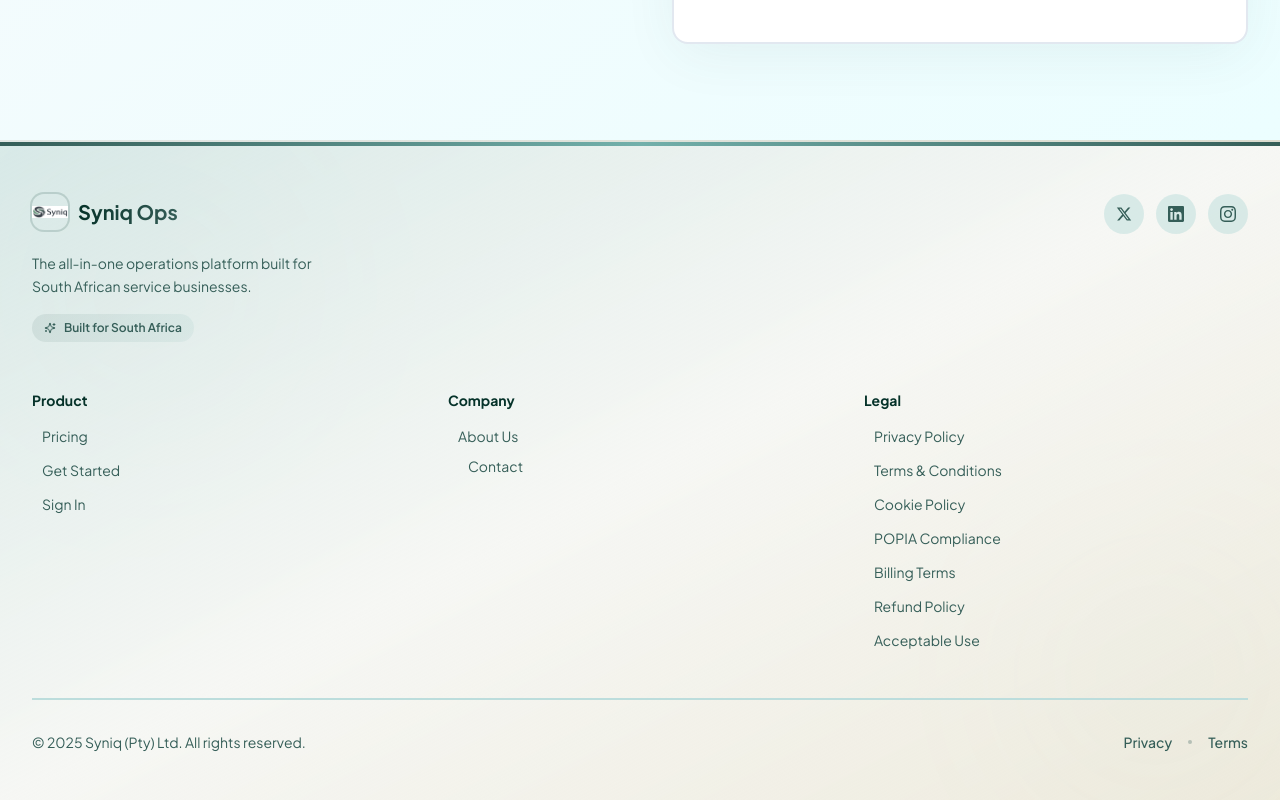
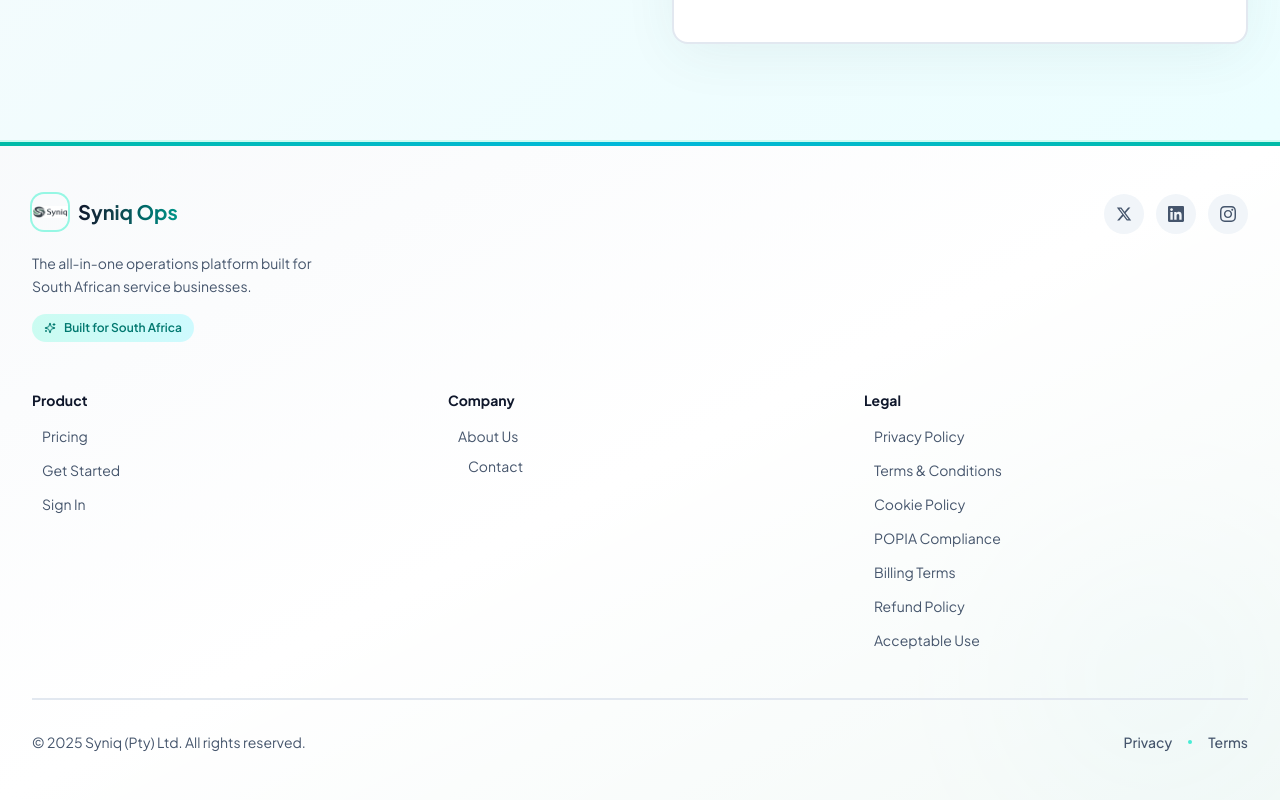
Before and after one commit to syniqptyltd/syniq-ops, a Next.js app: page /contact in a window 1280 px wide. Shown: the part 892-1692 px from the top of the page. Built offline with nearby package versions, Linux system fonts and the light colour scheme; no server answers.

Commit message:
Update frontend

```diff
--- a/src/components/footer.tsx
+++ b/src/components/footer.tsx
@@ -4,15 +4,15 @@ import { Mail, Sparkles } from "lucide-react"
 
 export function Footer() {
   return (
-    <footer className="relative overflow-hidden border-t-2 border-primary/10 bg-gradient-to-br from-muted/50 via-background to-accent/20">
+    <footer className="relative overflow-hidden border-t-2 border-teal-100 bg-gradient-to-br from-slate-50 via-white to-cyan-50/30">
       {/* Decorative background elements */}
       <div className="absolute inset-0 -z-10">
-        <div className="absolute left-0 top-0 h-[300px] w-[300px] rounded-full bg-primary opacity-5 blur-[100px]" />
-        <div className="absolute right-0 bottom-0 h-[250px] w-[250px] rounded-full bg-secondary opacity-5 blur-[100px]" />
+        <div className="absolute left-0 top-0 h-[300px] w-[300px] rounded-full bg-teal-500 opacity-5 blur-[100px]" />
+        <div className="absolute right-0 bottom-0 h-[250px] w-[250px] rounded-full bg-cyan-500 opacity-5 blur-[100px]" />
       </div>
 
       {/* Top gradient line */}
-      <div className="h-1 bg-gradient-to-r from-primary via-secondary to-primary" />
+      <div className="h-1 bg-gradient-to-r from-teal-500 via-cyan-500 to-teal-500" />
 
       <div className="relative mx-auto max-w-7xl px-4 py-12 sm:px-6 lg:px-8">
         {/* Header with Logo and Social Icons */}
@@ -20,7 +20,7 @@ export function Footer() {
           {/* Brand */}
           <div>
             <Link href="/" className="group inline-flex items-center gap-2.5 transition-all hover:scale-105">
-              <div className="relative h-9 w-9 overflow-hidden rounded-lg ring-2 ring-primary/20 transition-all group-hover:ring-primary/40 group-hover:shadow-lg group-hover:shadow-primary/20">
+              <div className="relative h-9 w-9 overflow-hidden rounded-lg ring-2 ring-teal-200 transition-all group-hover:ring-teal-400 group-hover:shadow-lg group-hover:shadow-teal-500/20">
                 <Image
                   src="/SYNIQ-LOGO.png"
                   alt="Syniq Ops Logo"
@@ -28,14 +28,14 @@ export function Footer() {
                   className="object-contain"
                 />
               </div>
-              <span className="bg-gradient-to-r from-foreground to-primary bg-clip-text text-xl font-bold text-transparent">
+              <span className="bg-gradient-to-r from-slate-900 to-teal-600 bg-clip-text text-xl font-bold text-transparent">
                 Syniq Ops
               </span>
             </Link>
-            <p className="mt-4 max-w-xs text-sm leading-relaxed text-muted-foreground">
+            <p className="mt-4 max-w-xs text-sm leading-relaxed text-slate-600">
               The all-in-one operations platform built for South African service businesses.
             </p>
-            <div className="mt-4 inline-flex items-center gap-2 rounded-full bg-gradient-to-r from-primary/10 to-secondary/10 px-3 py-1.5 text-xs font-semibold text-primary">
+            <div className="mt-4 inline-flex items-center gap-2 rounded-full bg-gradient-to-r from-teal-100 to-cyan-100 px-3 py-1.5 text-xs font-semibold text-teal-700">
               <Sparkles className="h-3 w-3" />
               Built for South Africa
             </div>
@@ -47,10 +47,10 @@ export function Footer() {
               href="https://x.com/SyniqPtyLtd"
               target="_blank"
               rel="noopener noreferrer"
-              className="group flex h-10 w-10 items-center justify-center rounded-full bg-muted/50 transition-all hover:bg-primary/10 hover:scale-110"
+              className="group flex h-10 w-10 items-center justify-center rounded-full bg-slate-100 transition-all hover:bg-teal-100 hover:scale-110"
               aria-label="X (Twitter)"
             >
-              <svg className="h-4 w-4 text-muted-foreground transition-colors group-hover:text-primary" fill="currentColor" viewBox="0 0 24 24">
+              <svg className="h-4 w-4 text-slate-600 transition-colors group-hover:text-teal-600" fill="currentColor" viewBox="0 0 24 24">
                 <path d="M18.244 2.25h3.308l-7.227 8.26 8.502 11.24H16.17l-5.214-6.817L4.99 21.75H1.68l7.73-8.835L1.254 2.25H8.08l4.713 6.231zm-1.161 17.52h1.833L7.084 4.126H5.117z"/>
               </svg>
             </a>
@@ -58,10 +58,10 @@ export function Footer() {
               href="https://www.linkedin.com/company/syniq-pty-ltd/"
               target="_blank"
               rel="noopener noreferrer"
-              className="group flex h-10 w-10 items-center justify-center rounded-full bg-muted/50 transition-all hover:bg-primary/10 hover:scale-110"
+              className="group flex h-10 w-10 items-center justify-center rounded-full bg-slate-100 transition-all hover:bg-teal-100 hover:scale-110"
               aria-label="LinkedIn"
             >
-              <svg className="h-4 w-4 text-muted-foreground transition-colors group-hover:text-primary" fill="currentColor" viewBox="0 0 24 24">
+              <svg className="h-4 w-4 text-slate-600 transition-colors group-hover:text-teal-600" fill="currentColor" viewBox="0 0 24 24">
                 <path d="M20.447 20.452h-3.554v-5.569c0-1.328-.027-3.037-1.852-3.037-1.853 0-2.136 1.445-2.136 2.939v5.667H9.351V9h3.414v1.561h.046c.477-.9 1.637-1.85 3.37-1.85 3.601 0 4.267 2.37 4.267 5.455v6.286zM5.337 7.433c-1.144 0-2.063-.926-2.063-2.065 0-1.138.92-2.063 2.063-2.063 1.14 0 2.064.925 2.064 2.063 0 1.139-.925 2.065-2.064 2.065zm1.782 13.019H3.555V9h3.564v11.452zM22.225 0H1.771C.792 0 0 .774 0 1.729v20.542C0 23.227.792 24 1.771 24h20.451C23.2 24 24 23.227 24 22.271V1.729C24 .774 23.2 0 22.222 0h.003z"/>
               </svg>
             </a>
@@ -69,10 +69,10 @@ export function Footer() {
               href="https://www.instagram.com/syniqptyltd/"
               target="_blank"
               rel="noopener noreferrer"
-              className="group flex h-10 w-10 items-center justify-center rounded-full bg-muted/50 transition-all hover:bg-primary/10 hover:scale-110"
+              className="group flex h-10 w-10 items-center justify-center rounded-full bg-slate-100 transition-all hover:bg-teal-100 hover:scale-110"
               aria-label="Instagram"
             >
-              <svg className="h-4 w-4 text-muted-foreground transition-colors group-hover:text-primary" fill="currentColor" viewBox="0 0 24 24">
+              <svg className="h-4 w-4 text-slate-600 transition-colors group-hover:text-teal-600" fill="currentColor" viewBox="0 0 24 24">
                 <path d="M12 2.163c3.204 0 3.584.012 4.85.07 3.252.148 4.771 1.691 4.919 4.919.058 1.265.069 1.645.069 4.849 0 3.205-.012 3.584-.069 4.849-.149 3.225-1.664 4.771-4.919 4.919-1.266.058-1.644.07-4.85.07-3.204 0-3.584-.012-4.849-.07-3.26-.149-4.771-1.699-4.919-4.92-.058-1.265-.07-1.644-.07-4.849 0-3.204.013-3.583.07-4.849.149-3.227 1.664-4.771 4.919-4.919 1.266-.057 1.645-.069 4.849-.069zm0-2.163c-3.259 0-3.667.014-4.947.072-4.358.2-6.78 2.618-6.98 6.98-.059 1.281-.073 1.689-.073 4.948 0 3.259.014 3.668.072 4.948.2 4.358 2.618 6.78 6.98 6.98 1.281.058 1.689.072 4.948.072 3.259 0 3.668-.014 4.948-.072 4.354-.2 6.782-2.618 6.979-6.98.059-1.28.073-1.689.073-4.948 0-3.259-.014-3.667-.072-4.947-.196-4.354-2.617-6.78-6.979-6.98-1.281-.059-1.69-.073-4.949-.073zm0 5.838c-3.403 0-6.162 2.759-6.162 6.162s2.759 6.163 6.162 6.163 6.162-2.759 6.162-6.163c0-3.403-2.759-6.162-6.162-6.162zm0 10.162c-2.209 0-4-1.79-4-4 0-2.209 1.791-4 4-4s4 1.791 4 4c0 2.21-1.791 4-4 4zm6.406-11.845c-.796 0-1.441.645-1.441 1.44s.645 1.44 1.441 1.44c.795 0 1.439-.645 1.439-1.44s-.644-1.44-1.439-1.44z"/>
               </svg>
             </a>
@@ -84,32 +84,32 @@ export function Footer() {
 
           {/* Product */}
           <div>
-            <h3 className="mb-3 text-sm font-bold text-foreground">Product</h3>
-            <ul className="space-y-2.5 text-sm text-muted-foreground">
+            <h3 className="mb-3 text-sm font-bold text-slate-900">Product</h3>
+            <ul className="space-y-2.5 text-sm text-slate-600">
               <li>
                 <Link
                   href="/pricing"
-                  className="group inline-flex items-center gap-1.5 transition-colors hover:text-primary"
+                  className="group inline-flex items-center gap-1.5 transition-colors hover:text-teal-600"
                 >
-                  <span className="h-1 w-1 rounded-full bg-primary opacity-0 transition-opacity group-hover:opacity-100" />
+                  <span className="h-1 w-1 rounded-full bg-teal-600 opacity-0 transition-opacity group-hover:opacity-100" />
                   Pricing
                 </Link>
               </li>
               <li>
                 <Link
                   href="/pricing"
-                  className="group inline-flex items-center gap-1.5 transition-colors hover:text-primary"
+                  className="group inline-flex items-center gap-1.5 transition-colors hover:text-teal-600"
                 >
-                  <span className="h-1 w-1 rounded-full bg-primary opacity-0 transition-opacity group-hover:opacity-100" />
+                  <span className="h-1 w-1 rounded-full bg-teal-600 opacity-0 transition-opacity group-hover:opacity-100" />
                   Get Started
                 </Link>
               </li>
               <li>
                 <Link
                   href="/login"
-                  className="group inline-flex items-center gap-1.5 transition-colors hover:text-primary"
+                  className="group inline-flex items-center gap-1.5 transition-colors hover:text-teal-600"
                 >
-                  <span className="h-1 w-1 rounded-full bg-primary opacity-0 transition-opacity group-hover:opacity-100" />
+                  <span className="h-1 w-1 rounded-full bg-teal-600 opacity-0 transition-opacity group-hover:opacity-100" />
                   Sign In
                 </Link>
               </li>
@@ -118,21 +118,21 @@ export function Footer() {
 
           {/* Company */}
           <div>
-            <h3 className="mb-3 text-sm font-bold text-foreground">Company</h3>
-            <ul className="space-y-2.5 text-sm text-muted-foreground">
+            <h3 className="mb-3 text-sm font-bold text-slate-900">Company</h3>
+            <ul className="space-y-2.5 text-sm text-slate-600">
               <li>
                 <Link
                   href="/about"
-                  className="group inline-flex items-center gap-1.5 transition-colors hover:text-primary"
+                  className="group inline-flex items-center gap-1.5 transition-colors hover:text-teal-600"
                 >
-                  <span className="h-1 w-1 rounded-full bg-primary opacity-0 transition-opacity group-hover:opacity-100" />
+                  <span className="h-1 w-1 rounded-full bg-teal-600 opacity-0 transition-opacity group-hover:opacity-100" />
                   About Us
                 </Link>
               </li>
               <li>
                 <a
                   href="mailto:info@syniqsolutions.co.za"
-                  className="group inline-flex items-center gap-1.5 transition-colors hover:text-secondary"
+                  className="group inline-flex items-center gap-1.5 transition-colors hover:text-cyan-600"
                 >
                   <Mail className="h-3.5 w-3.5 opacity-0 transition-opacity group-hover:opacity-100" />
                   Contact
@@ -143,68 +143,68 @@ export function Footer() {
 
           {/* Legal */}
           <div>
-            <h3 className="mb-3 text-sm font-bold text-foreground">Legal</h3>
-            <ul className="space-y-2.5 text-sm text-muted-foreground">
+            <h3 className="mb-3 text-sm font-bold text-slate-900">Legal</h3>
+            <ul className="space-y-2.5 text-sm text-slate-600">
               <li>
                 <Link
                   href="/legal/privacy"
-                  className="group inline-flex items-center gap-1.5 transition-colors hover:text-primary"
+                  className="group inline-flex items-center gap-1.5 transition-colors hover:text-teal-600"
                 >
-                  <span className="h-1 w-1 rounded-full bg-primary opacity-0 transition-opacity group-hover:opacity-100" />
+                  <span className="h-1 w-1 rounded-full bg-teal-600 opacity-0 transition-opacity group-hover:opacity-100" />
                   Privacy Policy
                 </Link>
               </li>
               <li>
                 <Link
                   href="/legal/terms"
-                  className="group inline-flex items-center gap-1.5 transition-colors hover:text-primary"
+                  className="group inline-flex items-center gap-1.5 transition-colors hover:text-teal-600"
                 >
-                  <span className="h-1 w-1 rounded-full bg-primary opacity-0 transition-opacity group-hover:opacity-100" />
+                  <span className="h-1 w-1 rounded-full bg-teal-600 opacity-0 transition-opacity group-hover:opacity-100" />
                   Terms & Conditions
                 </Link>
               </li>
               <li>
                 <Link
                   href="/legal/cookies"
-                  className="group inline-flex items-center gap-1.5 transition-colors hover:text-primary"
+                  className="group inline-flex items-center gap-1.5 transition-colors hover:text-teal-600"
                 >
-                  <span className="h-1 w-1 rounded-full bg-primary opacity-0 transition-opacity group-hover:opacity-100" />
+                  <span className="h-1 w-1 rounded-full bg-teal-600 opacity-0 transition-opacity group-hover:opacity-100" />
                   Cookie Policy
                 </Link>
               </li>
               <li>
                 <Link
                   href="/legal/popia"
-                  className="group inline-flex items-center gap-1.5 transition-colors hover:text-primary"
+                  className="group inline-flex items-center gap-1.5 transition-colors hover:text-teal-600"
                 >
-                  <span className="h-1 w-1 rounded-full bg-primary opacity-0 transition-opacity group-hover:opacity-100" />
+                  <span className="h-1 w-1 rounded-full bg-teal-600 opacity-0 transition-opacity group-hover:opacity-100" />
                   POPIA Compliance
                 </Link>
               </li>
               <li>
                 <Link
                   href="/legal/billing"
-                  className="group inline-flex items-center gap-1.5 transition-colors hover:text-primary"
+                  className="group inline-flex items-center gap-1.5 transition-colors hover:text-teal-600"
                 >
-                  <span className="h-1 w-1 rounded-full bg-primary opacity-0 transition-opacity group-hover:opacity-100" />
+                  <span className="h-1 w-1 rounded-full bg-teal-600 opacity-0 transition-opacity group-hover:opacity-100" />
                   Billing Terms
                 </Link>
               </li>
               <li>
                 <Link
                   href="/legal/refund"
-                  className="group inline-flex items-center gap-1.5 transition-colors hover:text-primary"
+                  className="group inline-flex items-center gap-1.5 transition-colors hover:text-teal-600"
                 >
-                  <span className="h-1 w-1 rounded-full bg-primary opacity-0 transition-opacity group-hover:opacity-100" />
+                  <span className="h-1 w-1 rounded-full bg-teal-600 opacity-0 transition-opacity group-hover:opacity-100" />
                   Refund Policy
                 </Link>
               </li>
               <li>
                 <Link
                   href="/legal/acceptable-use"
-                  className="group inline-flex items-center gap-1.5 transition-colors hover:text-primary"
+                  className="group inline-flex items-center gap-1.5 transition-colors hover:text-teal-600"
                 >
-                  <span className="h-1 w-1 rounded-full bg-primary opacity-0 transition-opacity group-hover:opacity-100" />
+                  <span className="h-1 w-1 rounded-full bg-teal-600 opacity-0 transition-opacity group-hover:opacity-100" />
                   Acceptable Use
                 </Link>
               </li>
@@ -212,22 +212,22 @@ export function Footer() {
           </div>
         </div>
 
-        <div className="mt-12 border-t-2 border-gradient-to-r from-primary/20 to-secondary/20 pt-8">
+        <div className="mt-12 border-t-2 border-slate-200 pt-8">
           <div className="flex flex-col items-center justify-center gap-3 sm:flex-row sm:justify-between">
-            <p className="text-sm text-muted-foreground">
+            <p className="text-sm text-slate-600">
               © {new Date().getFullYear()} Syniq (Pty) Ltd. All rights reserved.
             </p>
             <div className="flex items-center gap-4 text-sm">
               <Link
                 href="/legal/privacy"
-                className="font-medium text-muted-foreground transition-colors hover:text-primary"
+                className="font-medium text-slate-600 transition-colors hover:text-teal-600"
               >
                 Privacy
               </Link>
-              <div className="h-1 w-1 rounded-full bg-primary/30" />
+              <div className="h-1 w-1 rounded-full bg-teal-300" />
               <Link
                 href="/legal/terms"
-                className="font-medium text-muted-foreground transition-colors hover:text-primary"
+                className="font-medium text-slate-600 transition-colors hover:text-teal-600"
               >
                 Terms
               </Link>
```
Also changed, not shown: src/components/case-studies.tsx (+59 -8 lines), src/components/hero.tsx (+21 -21 lines), src/components/navbar.tsx (+10 -10 lines).
